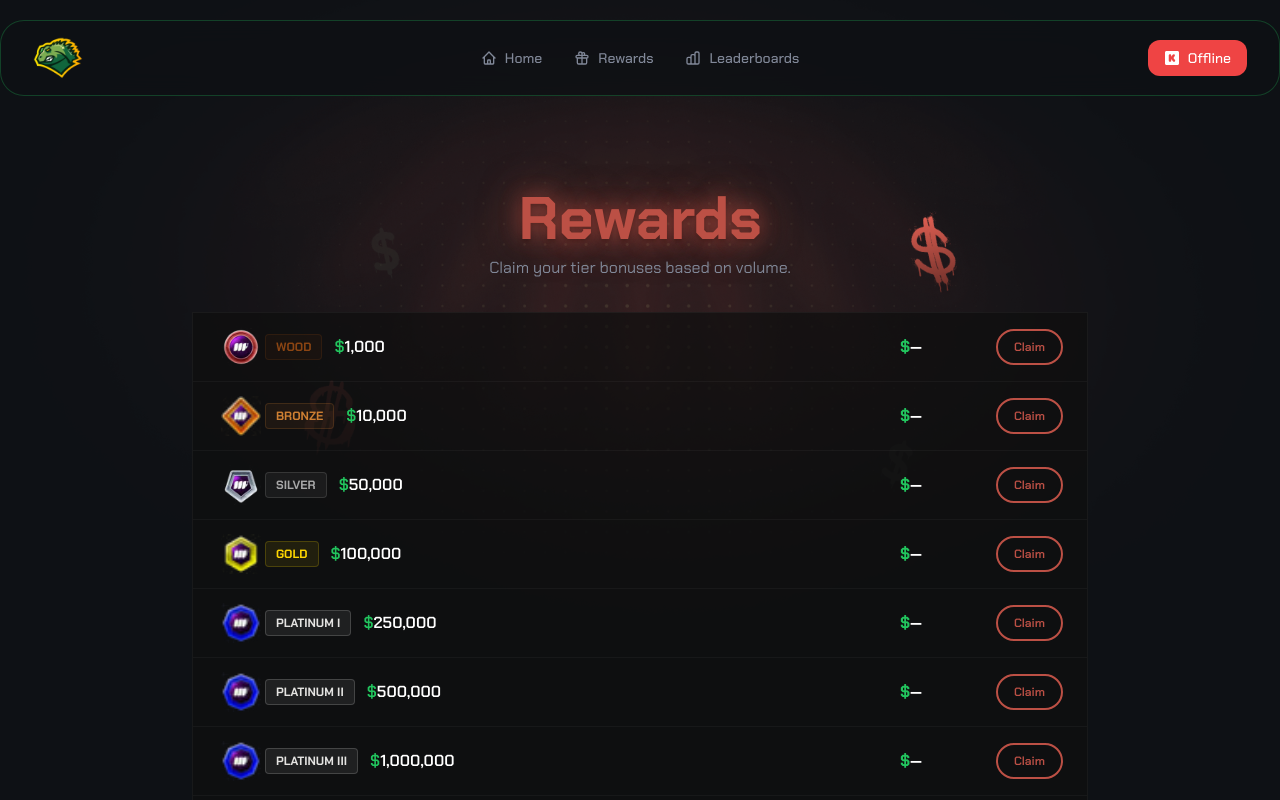
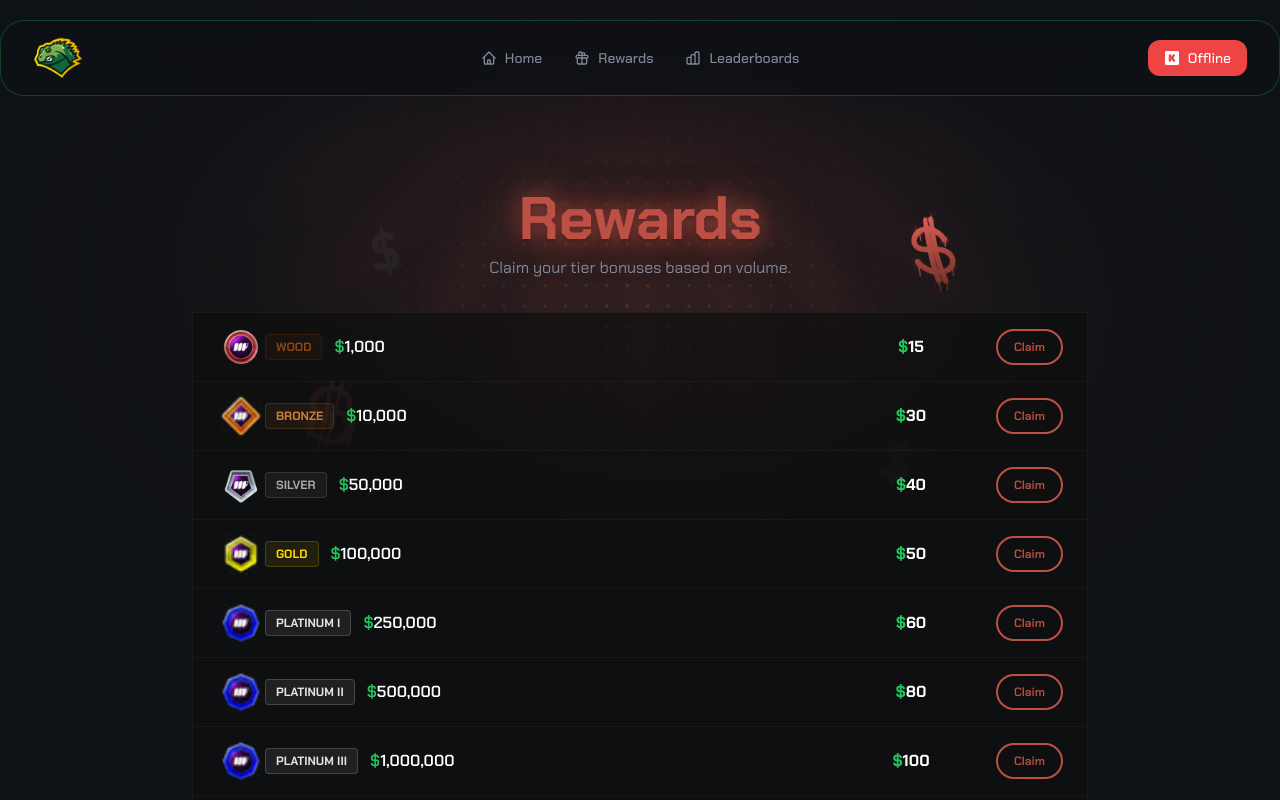
Before and after one commit to nexora-w/metronstake, a Next.js app: page /rewards in a window 1280 px wide. Shown: the top 800 px of the page. Built offline with nearby package versions, Linux system fonts and the light colour scheme; no server answers.

Commit message:
refactor: update leaderboard and rewards tables to improve data handling and UI; replace mock data with API integration in leaderboard, enhance rewards tier bonuses, and clean up unused animations

```diff
--- a/components/leaderboard-table.tsx
+++ b/components/leaderboard-table.tsx
@@ -1,26 +1,29 @@
 "use client";
 
 import Image from "next/image";
-import { motion } from "framer-motion";
-import { useState } from "react";
+import { useState, useEffect } from "react";
 
 const ROWS_PER_PAGE = 10;
 
-const MOCK_LEADERBOARD: { rank: number; player: string; volume: string; prize: string }[] = [
-  { rank: 1, player: "Metron", volume: "2,450,000", prize: "1,500" },
-  { rank: 2, player: "PlayerTwo", volume: "1,890,000", prize: "750" },
-  { rank: 3, player: "HighRoller", volume: "1,520,000", prize: "250" },
-  { rank: 4, player: "LuckySeven", volume: "1,100,000", prize: "125" },
-  { rank: 5, player: "AceSpade", volume: "980,000", prize: "100" },
-  { rank: 6, player: "DiamondHand", volume: "750,000", prize: "80" },
-  { rank: 7, player: "StackMaster", volume: "620,000", prize: "60" },
-  { rank: 8, player: "GreenMachine", volume: "510,000", prize: "50" },
-  { rank: 9, player: "BetKing", volume: "445,000", prize: "40" },
-  { rank: 10, player: "AllInAndy", volume: "380,000", prize: "30" },
-  { rank: 11, player: "SilverFox", volume: "295,000", prize: "15" },
-  { rank: 12, player: "BronzeBoss", volume: "210,000", prize: "0" },
-  { rank: 13, player: "WoodWorker", volume: "95,000", prize: "0" },
+type LeaderboardType = "current" | "previous" | "us_current" | "us_previous";
+
+type LeaderboardEntry = {
+  rank: number;
+  leaderboard_type: string;
+  masked_username: string;
+  wagered: number;
+  prize: string;
+  last_updated: string;
+};
+
+const LEADERBOARD_TABS: { value: LeaderboardType; label: string }[] = [
+  { value: "current", label: "Current" },
+  { value: "previous", label: "Previous" }
 ];
+
+function formatWagered(n: number): string {
+  return n.toLocaleString();
+}
 
 const RANK_STYLES: Record<number, { bg: string; text: string }> = {
   1: { bg: "rgba(228, 162, 18, 0.2)", text: "rgb(228, 162, 18)" },
@@ -28,59 +31,75 @@ const RANK_STYLES: Record<number, { bg: string; text: string }> = {
   3: { bg: "rgba(129, 129, 131, 0.2)", text: "rgb(129, 129, 131)" },
 };
 
-const TOP_THREE = MOCK_LEADERBOARD.slice(0, 3);
-const TABLE_DATA = MOCK_LEADERBOARD.slice(3);
+export function LeaderboardTable() {
+  const [type, setType] = useState<LeaderboardType>("current");
+  const [data, setData] = useState<LeaderboardEntry[]>([]);
+  const [loading, setLoading] = useState(true);
+  const [error, setError] = useState<string | null>(null);
+  const [page, setPage] = useState(0);
 
-const containerVariants = {
-  hidden: { opacity: 0 },
-  visible: {
-    opacity: 1,
-    transition: {
-      staggerChildren: 0.03,
-      delayChildren: 0.1,
-    },
-  },
-};
+  useEffect(() => {
+    setLoading(true);
+    setError(null);
+    setPage(0);
+    fetch(`/api/leaderboard?type=${type}`)
+      .then((res) => {
+        if (!res.ok) throw new Error("Failed to load leaderboard");
+        return res.json();
+      })
+      .then(setData)
+      .catch(() => setError("Failed to load leaderboard. Please try again."))
+      .finally(() => setLoading(false));
+  }, [type]);
 
-const rowVariants = {
-  hidden: { opacity: 0, x: -20 },
-  visible: {
-    opacity: 1,
-    x: 0,
-    transition: {
-      type: "spring" as const,
-      stiffness: 300,
-      damping: 26,
-    },
-  },
-};
-
-export function LeaderboardTable() {
-  const [page, setPage] = useState(0);
-  const totalPages = Math.ceil(TABLE_DATA.length / ROWS_PER_PAGE) || 1;
+  const topThree = data.slice(0, 3);
+  const tableData = data.slice(3);
+  const totalPages = Math.ceil(tableData.length / ROWS_PER_PAGE) || 1;
   const start = page * ROWS_PER_PAGE;
-  const rows = TABLE_DATA.slice(start, start + ROWS_PER_PAGE);
+  const rows = tableData.slice(start, start + ROWS_PER_PAGE);
 
   return (
-    <motion.div
-      className="transition-all duration-700 ease-out space-y-6"
-      initial={{ opacity: 0, y: 16 }}
-      animate={{ opacity: 1, y: 0 }}
-      transition={{ duration: 0.4, ease: [0.23, 1, 0.32, 1] }}
+    <div className="transition-all duration-700 ease-out space-y-6">
+      {/* Tabs */}
+      <div className="flex flex-wrap justify-center gap-2">
+        {LEADERBOARD_TABS.map((tab) => (
+          <button
+            key={tab.value}
+            type="button"
+            onClick={() => setType(tab.value)}
+            className={`px-4 py-2 rounded-lg text-sm font-medium transition-colors ${
+              type === tab.value
+                ? "bg-amber-500/20 text-amber-400 border border-amber-500/40"
+                : "bg-white/5 text-muted-foreground border border-white/10 hover:bg-white/10 hover:text-foreground"
+            }`}
           >
-      {/* Top 3 podium cards — fixed size, Image fill, content overlay */}
-      <motion.div
-        className="grid grid-cols-1 sm:grid-cols-3 gap-4 sm:gap-6 justify-items-center mt-24 mb-12"
-        variants={containerVariants}
-        initial="hidden"
-        animate="visible"
-      >
-        {[TOP_THREE[1], TOP_THREE[0], TOP_THREE[2]].map((entry) => {
+            {tab.label}
+          </button>
+        ))}
+      </div>
+
+      {error && (
+        <div className="rounded-lg bg-red-500/10 border border-red-500/30 text-red-400 px-4 py-3 text-center text-sm">
+          {error}
+        </div>
+      )}
+
+      {loading && (
+        <div className="flex justify-center py-12">
+          <div className="h-8 w-8 animate-spin rounded-full border-2 border-amber-500 border-t-transparent" />
+        </div>
+      )}
+
+      {!loading && !error && data.length > 0 && (
+        <>
+          {/* Top 3 podium cards */}
+          <div className="grid grid-cols-1 sm:grid-cols-3 gap-4 sm:gap-6 justify-items-center !mt-32 mb-12">
+            {[topThree[1], topThree[0], topThree[2]].map((entry) => {
+              if (!entry) return null;
               const rankStyle = RANK_STYLES[entry.rank];
               return (
-            <motion.div
-              key={`card-${entry.rank}-${entry.player}`}
-              variants={rowVariants}
+                <div
+                  key={`card-${entry.rank}-${entry.masked_username}-${type}`}
                   className={`relative w-[124px] h-[190px] lg:w-[200px] lg:h-[307px] xl:w-[240px] xl:h-[368px] overflow-hidden ${entry.rank === 1 ? "-mt-4 sm:-mt-6 lg:-mt-8 xl:-mt-10" : ""}`}
                 >
                   <Image
@@ -97,68 +116,56 @@ export function LeaderboardTable() {
                       style={{ background: "rgba(234, 234, 234, 0.15)", color: "rgb(234, 234, 234)" }}
                       aria-hidden
                     >
-                  {entry.player.charAt(0).toUpperCase()}
+                      {entry.masked_username.replace(/\*/g, "").slice(-1).toUpperCase() || "?"}
                     </div>
-                <span className="text-center text-lg font-medium truncate max-w-full px-1 mt-2">{entry.player}</span>
+                    <span className="text-center text-lg font-medium truncate max-w-full px-1 mt-2">
+                      {entry.masked_username}
+                    </span>
                     <div className="flex flex-col items-center justify-center mt-2">
-                  <div className="text-sm font-medium truncate max-w-full px-1">
-                    Wagered
-                  </div>
-                  <div className="text-lg font-bold">
-                    ${entry.volume}
-                  </div>
+                      <div className="text-sm font-medium truncate max-w-full px-1">Wagered</div>
+                      <div className="text-lg font-bold">${formatWagered(entry.wagered)}</div>
                     </div>
                     <div
                       className="flex items-center justify-center mt-2 w-4/5 p-2 gap-3 rounded-lg"
-                  style={{ color: rankStyle.text }}
+                      style={{ color: rankStyle?.text }}
                     >
-                  <div
-                    className="text-lg font-bold"
-                  >
-                    Prize:
-                  </div>
-                  <div
-                    className="text-lg font-bold"
-                  >
-                    ${entry.prize}
+                      <div className="text-lg font-bold">Prize:</div>
+                      <div className="text-lg font-bold">{entry.prize}</div>
                     </div>
                   </div>
                 </div>
-            </motion.div>
               );
             })}
-      </motion.div>
+          </div>
 
-      <motion.div
+          <div
             className="rounded-xl sm:rounded-t-none overflow-hidden"
             style={{
               background: "rgba(15, 15, 15, 0.7)",
               border: "1px solid rgba(234, 234, 234, 0.05)",
             }}
-        variants={containerVariants}
-        initial="hidden"
-        animate="visible"
           >
-        {/* Header row */}
             <div
               className="hidden sm:grid grid-cols-[4rem_1fr_8rem_7rem] gap-4 px-3 sm:px-4 md:px-6 py-3 sm:py-3.5 border-b border-[rgba(234,234,234,0.08)]"
               style={{ background: "rgba(234, 234, 234, 0.02)" }}
             >
               <span className="text-xs font-semibold uppercase tracking-wider text-muted-foreground">Rank</span>
               <span className="text-xs font-semibold uppercase tracking-wider text-muted-foreground">User</span>
-          <span className="text-xs font-semibold uppercase tracking-wider text-muted-foreground text-right">Wagered</span>
-          <span className="text-xs font-semibold uppercase tracking-wider text-muted-foreground text-right">Prize</span>
+              <span className="text-xs font-semibold uppercase tracking-wider text-muted-foreground text-right">
+                Wagered
+              </span>
+              <span className="text-xs font-semibold uppercase tracking-wider text-muted-foreground text-right">
+                Prize
+              </span>
             </div>
 
             {rows.map((row, i) => {
               const isLast = i === rows.length - 1;
               const rankStyle = RANK_STYLES[row.rank];
               return (
-            <motion.div
-              key={`${row.rank}-${row.player}-${start + i}`}
-              variants={rowVariants}
-              whileHover={{ backgroundColor: "rgba(234, 234, 234, 0.03)" }}
-              className="grid grid-cols-[3rem_1fr_auto] sm:grid-cols-[4rem_1fr_8rem_7rem] gap-2 sm:gap-4 items-center px-3 sm:px-4 md:px-6 py-3 sm:py-3.5 transition-all duration-200 group"
+                <div
+                  key={`${row.rank}-${row.masked_username}-${type}-${start + i}`}
+                  className="grid grid-cols-[3rem_1fr_auto] sm:grid-cols-[4rem_1fr_8rem_7rem] gap-2 sm:gap-4 items-center px-3 sm:px-4 md:px-6 py-3 sm:py-3.5 transition-colors duration-200 group hover:bg-white/[0.03]"
                   style={{
                     borderBottom: isLast ? "none" : "1px solid rgba(234, 234, 234, 0.04)",
                     background: "transparent",
@@ -173,7 +180,9 @@ export function LeaderboardTable() {
                         {row.rank}
                       </span>
                     ) : (
-                  <span className="text-sm font-semibold text-muted-foreground w-8 sm:w-9 text-center">{row.rank}</span>
+                      <span className="text-sm font-semibold text-muted-foreground w-8 sm:w-9 text-center">
+                        {row.rank}
+                      </span>
                     )}
                   </div>
                   <div className="min-w-0 flex items-center gap-3">
@@ -182,28 +191,24 @@ export function LeaderboardTable() {
                       style={{ background: "rgba(234, 234, 234, 0.12)", color: "rgb(234, 234, 234)" }}
                       aria-hidden
                     >
-                  {row.player.charAt(0).toUpperCase()}
+                      {row.masked_username.replace(/\*/g, "").slice(-1).toUpperCase() || "?"}
                     </div>
-                <span className="font-semibold text-foreground truncate">{row.player}</span>
+                    <span className="font-semibold text-foreground truncate">{row.masked_username}</span>
                   </div>
                   <div className="col-span-2 sm:col-span-1 flex sm:justify-end">
                     <span className="text-sm sm:text-base font-semibold">
                       <span className="text-green-500">$</span>
-                  <span className="text-white">{row.volume}</span>
+                      <span className="text-white">{formatWagered(row.wagered)}</span>
                     </span>
                   </div>
                   <div className="hidden sm:flex justify-end">
-                <span className="text-sm font-semibold">
-                  <span className="text-amber-400">$</span>
-                  <span className="text-white">{row.prize}</span>
-                </span>
+                    <span className="text-sm font-semibold text-amber-400">{row.prize}</span>
                   </div>
-            </motion.div>
+                </div>
               );
             })}
-      </motion.div>
+          </div>
 
-      {/* Pagination */}
           {totalPages > 1 && (
             <div className="flex items-center justify-center gap-4 mt-6">
               <button
@@ -229,6 +234,14 @@ export function LeaderboardTable() {
               </button>
             </div>
           )}
-    </motion.div>
+        </>
+      )}
+
+      {!loading && !error && data.length === 0 && (
+        <div className="rounded-lg bg-white/5 border border-white/10 text-muted-foreground px-4 py-8 text-center">
+          No leaderboard data for this period.
+        </div>
+      )}
+    </div>
   );
 }
--- a/components/rewards-table.tsx
+++ b/components/rewards-table.tsx
@@ -1,7 +1,6 @@
 "use client";
 
 import Image from "next/image";
-import { motion } from "framer-motion";
 
 const CLAIM_URL = "https://stake.com/?c=metron&offer=metron";
 
@@ -98,75 +97,41 @@ const TIER_STYLES: Record<
 };
 
 const REWARDS: { tier: string; volume: string; bonus: string }[] = [
-  { tier: "Wood", volume: "1,000", bonus: "—" },
-  { tier: "Bronze", volume: "10,000", bonus: "—" },
-  { tier: "Silver", volume: "50,000", bonus: "—" },
-  { tier: "Gold", volume: "100,000", bonus: "—" },
-  { tier: "Platinum I", volume: "250,000", bonus: "—" },
-  { tier: "Platinum II", volume: "500,000", bonus: "—" },
-  { tier: "Platinum III", volume: "1,000,000", bonus: "—" },
-  { tier: "Platinum IV", volume: "2,500,000", bonus: "—" },
-  { tier: "Platinum V", volume: "5,000,000", bonus: "—" },
-  { tier: "Platinum VI", volume: "10,000,000", bonus: "—" },
-  { tier: "Diamond I", volume: "25,000,000", bonus: "—" },
-  { tier: "Diamond II", volume: "50,000,000", bonus: "—" },
+  { tier: "Wood", volume: "1,000", bonus: "15" },
+  { tier: "Bronze", volume: "10,000", bonus: "30" },
+  { tier: "Silver", volume: "50,000", bonus: "40" },
+  { tier: "Gold", volume: "100,000", bonus: "50" },
+  { tier: "Platinum I", volume: "250,000", bonus: "60" },
+  { tier: "Platinum II", volume: "500,000", bonus: "80" },
+  { tier: "Platinum III", volume: "1,000,000", bonus: "100" },
+  { tier: "Platinum IV", volume: "2,500,000", bonus: "125" },
+  { tier: "Platinum V", volume: "5,000,000", bonus: "250" },
+  { tier: "Platinum VI", volume: "10,000,000", bonus: "750" },
+  { tier: "Diamond I", volume: "25,000,000", bonus: "1500" },
+  { tier: "Diamond II", volume: "50,000,000", bonus: "3000" },
   { tier: "Diamond III", volume: "100,000,000", bonus: "—" },
   { tier: "Diamond IV", volume: "250,000,000", bonus: "—" },
   { tier: "Diamond V", volume: "500,000,000", bonus: "—" },
   { tier: "Obsidian", volume: "1,000,000,000", bonus: "—" },
 ];
 
-const containerVariants = {
-  hidden: { opacity: 0 },
-  visible: {
-    opacity: 1,
-    transition: {
-      staggerChildren: 0.04,
-      delayChildren: 0.1,
-    },
-  },
-};
-
-const rowVariants = {
-  hidden: { opacity: 0, x: -20 },
-  visible: {
-    opacity: 1,
-    x: 0,
-    transition: {
-      type: "spring" as const,
-      stiffness: 300,
-      damping: 26,
-    },
-  },
-};
-
 export function RewardsTable() {
   return (
-    <motion.div
-      className="transition-all duration-700 ease-out"
-      initial={{ opacity: 0, y: 16 }}
-      animate={{ opacity: 1, y: 0 }}
-      transition={{ duration: 0.4, ease: [0.23, 1, 0.32, 1] }}
-    >
-      <motion.div
+    <div className="transition-all duration-700 ease-out">
+      <div
         className="rounded-xl sm:rounded-t-none overflow-hidden"
         style={{
           background: "rgba(15, 15, 15, 0.7)",
           border: "1px solid rgba(234, 234, 234, 0.05)",
         }}
-        variants={containerVariants}
-        initial="hidden"
-        animate="visible"
       >
         {REWARDS.map((row, i) => {
           const style = TIER_STYLES[row.tier];
           const isLast = i === REWARDS.length - 1;
           return (
-            <motion.div
+            <div
               key={`${row.tier}-${row.volume}-${i}`}
-              variants={rowVariants}
-              whileHover={{ backgroundColor: "rgba(234, 234, 234, 0.03)" }}
-              className="flex items-center px-3 sm:px-4 md:px-6 py-3 sm:py-3.5 transition-all duration-200 group"
+              className="flex items-center px-3 sm:px-4 md:px-6 py-3 sm:py-3.5 transition-colors duration-200 group hover:bg-white/[0.03]"
               style={{
                 borderBottom: isLast
                   ? "none"
@@ -277,10 +242,10 @@ export function RewardsTable() {
                   Claim
                 </a>
               </div>
-            </motion.div>
+            </div>
           );
         })}
-      </motion.div>
-    </motion.div>
+      </div>
+    </div>
   );
 }
```
Also changed, not shown: app/api/leaderboard/route.ts (added, +41 -0 lines). Lines whose indentation alone changed are shown as unchanged.
